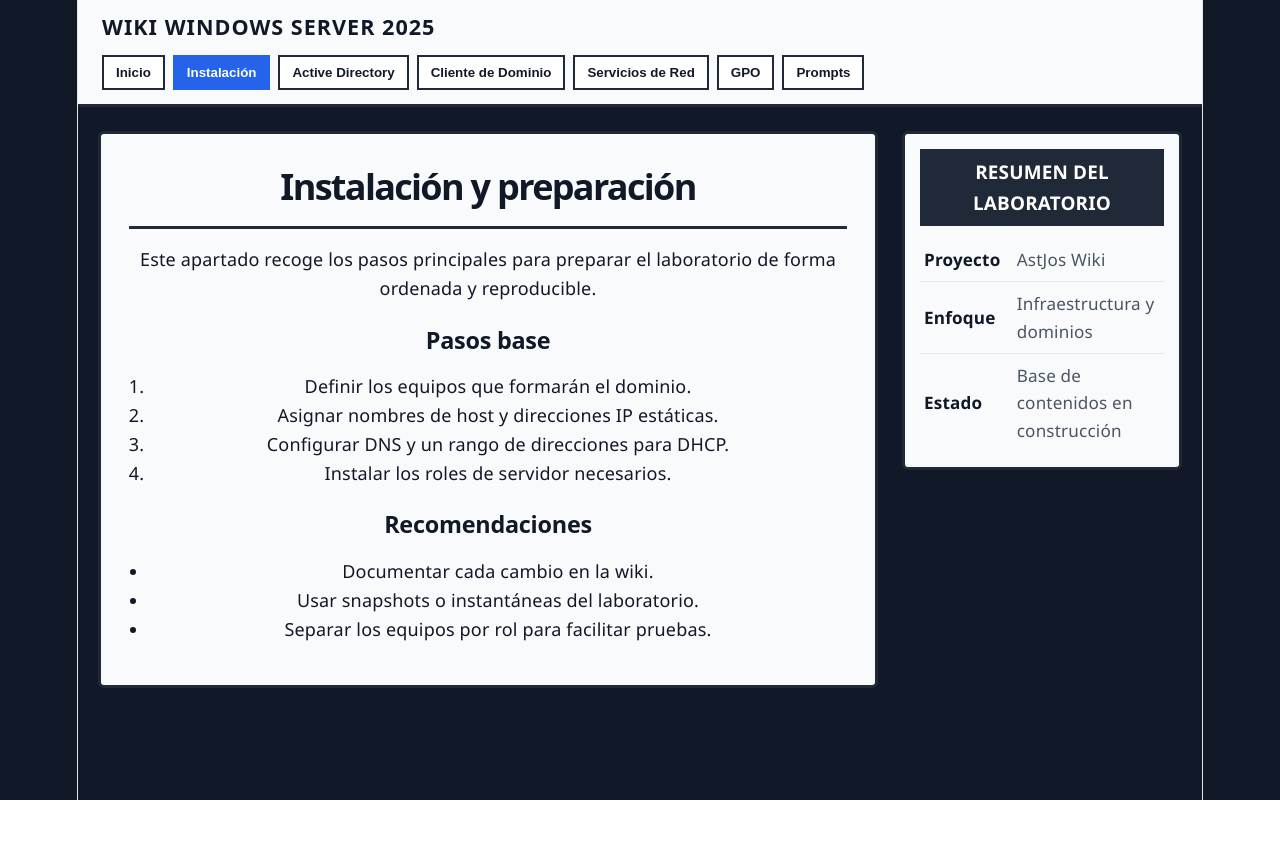
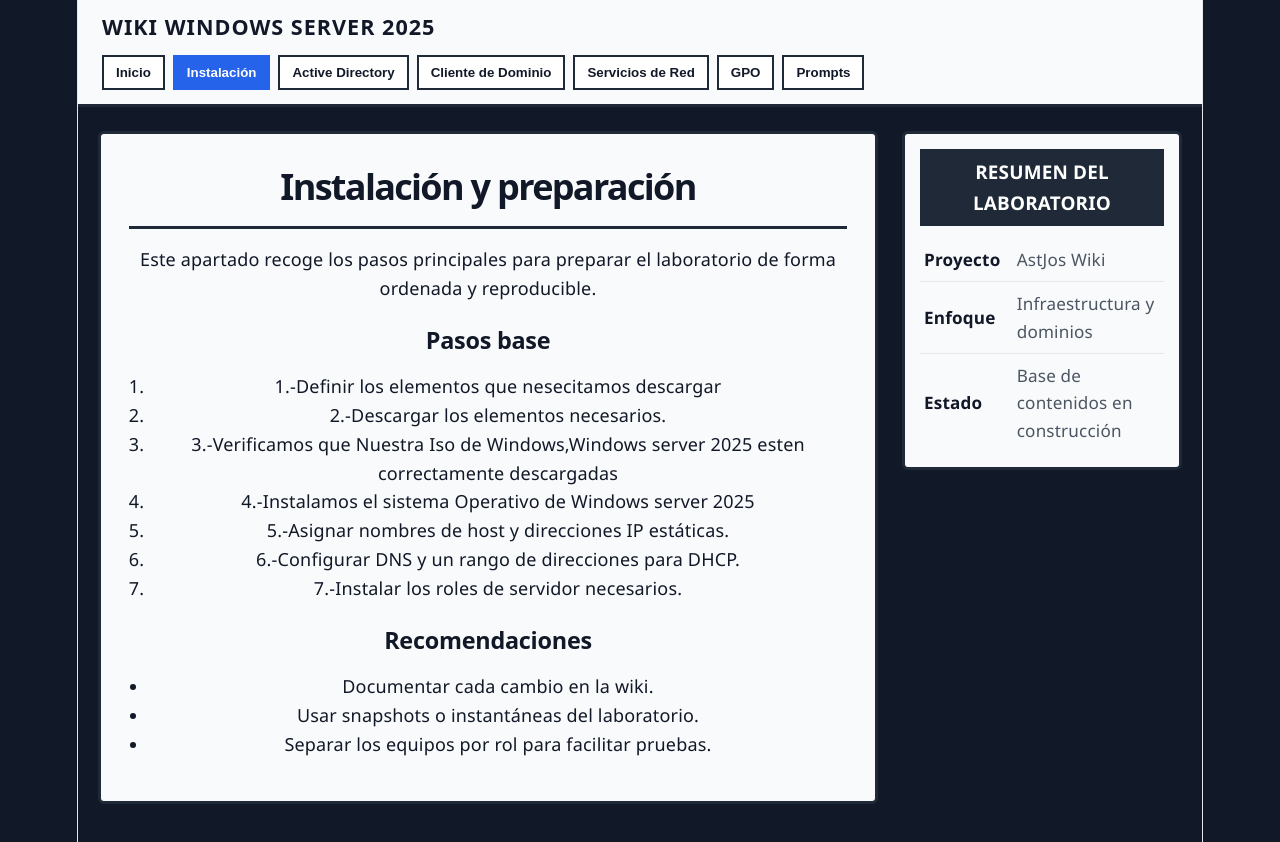
Before and after one commit to MiguelWanderer/WikiTrabajo.Astjos, a React (Vite) app: page / in a window 1280 px wide. Both pictures are taken after a click on the button "Instalación". Before the commit the page ends 800 px from the top, so only its background shows below. Built offline with nearby package versions, Linux system fonts and the light colour scheme.

Commit message:
WIP Instalacion

```diff
--- a/src/components/02_instalacion_AstJos.jsx
+++ b/src/components/02_instalacion_AstJos.jsx
@@ -10,10 +10,13 @@ export default function InstalacionAstJos() {
       <section className="doc-section">
         <h2>Pasos base</h2>
         <ol>
-          <li>Definir los equipos que formarán el dominio.</li>
-          <li>Asignar nombres de host y direcciones IP estáticas.</li>
-          <li>Configurar DNS y un rango de direcciones para DHCP.</li>
-          <li>Instalar los roles de servidor necesarios.</li>
+          <li>1.-Definir los elementos que nesecitamos descargar</li>
+          <li>2.-Descargar los elementos necesarios.</li>
+          <li>3.-Verificamos que Nuestra Iso de Windows,Windows server 2025 esten correctamente descargadas</li>
+          <li>4.-Instalamos el sistema Operativo de Windows server 2025</li>
+          <li>5.-Asignar nombres de host y direcciones IP estáticas.</li>
+          <li>6.-Configurar DNS y un rango de direcciones para DHCP.</li>
+          <li>7.-Instalar los roles de servidor necesarios.</li>
         </ol>
       </section>
 
```
